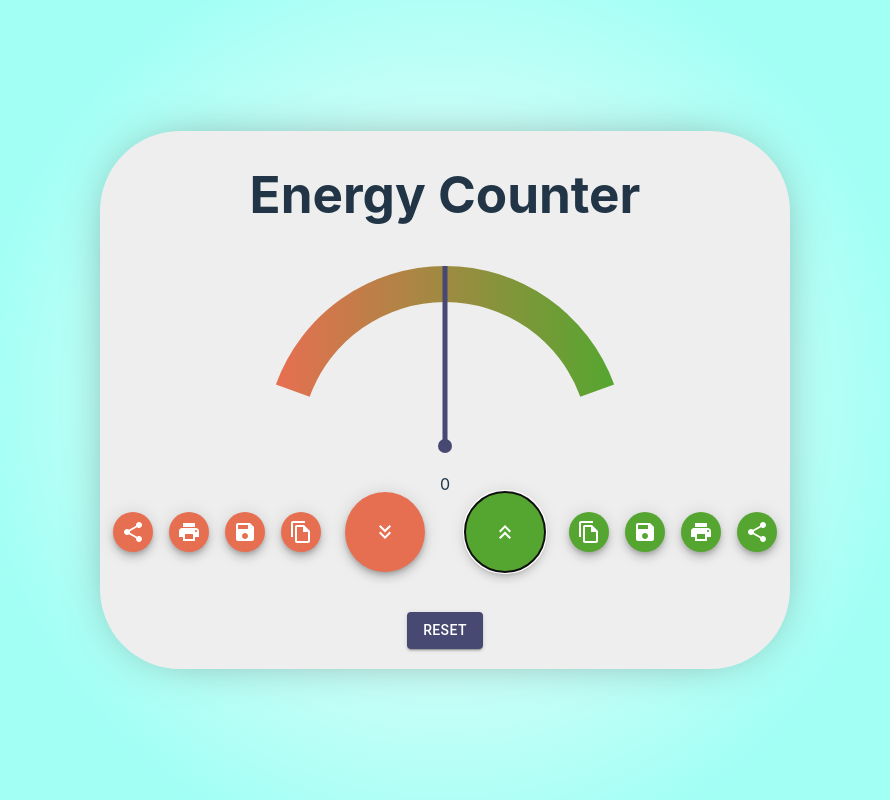
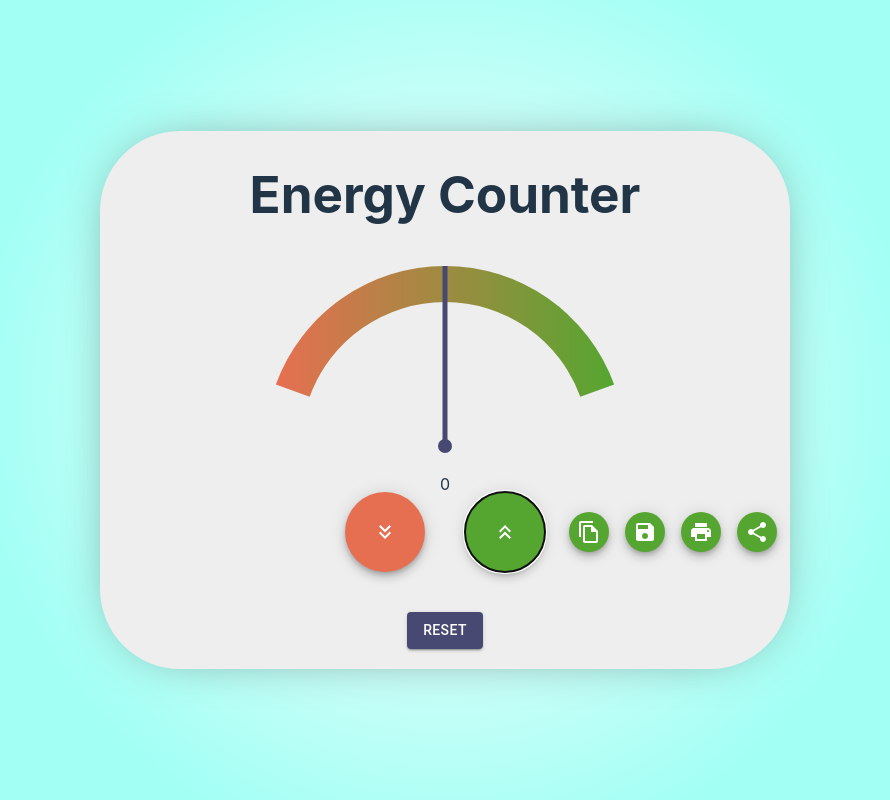
Before and after one commit to tomgame984/The-Neurons, a React (Vite) app in the folder Frontend/: page /Dashboard in a window 1280 px wide. Both pictures are taken after a click on the button 700 px from the left and 532 px from the top of the page. Shown: the whole page, without its empty margins (195-1085 px from the left). Built offline with nearby package versions, Linux system fonts and the light colour scheme.

Commit message:
buttons and form working

```diff
--- a/Frontend/src/components/ActivityForm.jsx
+++ b/Frontend/src/components/ActivityForm.jsx
@@ -1,20 +1,23 @@
 import React, { useState } from "react";
 import TextField from "@mui/material/TextField";
-import IconButton from '@mui/material/IconButton';
-import CloseIcon from '@mui/icons-material/Close';
+import IconButton from "@mui/material/IconButton";
+import CloseIcon from "@mui/icons-material/Close";
 import Box from "@mui/material/Box";
 
 const ActivityForm = (props) => {
-
   if (props.open == true) {
     return (
       <>
-                <Box sx={{bgcolor:"#ddd", borderRadius:"30px", padding:"10px"}}>
-                    <h2 style={{marginTop:"-5px"}}>Log Activity</h2>
-                    <IconButton onClick={set == false}>
+        <Box sx={{ bgcolor: "#ddd", borderRadius: "30px", padding: "10px" }}>
+          <h2 style={{ marginTop: "-5px" }}>Log Activity</h2>
+          <IconButton onClick={() => props.handleOpen()}>
             <CloseIcon />
           </IconButton>
-                    <TextField id="outlined-basic" label="Description" variant="outlined"></TextField>
+          <TextField
+            id="outlined-basic"
+            label="Description"
+            variant="outlined"
+          ></TextField>
         </Box>
       </>
     );
--- a/Frontend/src/components/Buttons.jsx
+++ b/Frontend/src/components/Buttons.jsx
@@ -9,10 +9,9 @@ import FileCopyIcon from "@mui/icons-material/FileCopyOutlined";
 import SaveIcon from "@mui/icons-material/Save";
 import PrintIcon from "@mui/icons-material/Print";
 import ShareIcon from "@mui/icons-material/Share";
+import KeyboardDoubleArrowDownIcon from "@mui/icons-material/KeyboardDoubleArrowDown";
+import KeyboardDoubleArrowUpIcon from "@mui/icons-material/KeyboardDoubleArrowUp";
 import Box from "@mui/material/Box";
-import KeyboardDoubleArrowDownIcon from "@mui/icons-material/KeyboardDoubleArrowDown"
-import KeyboardDoubleArrowUpIcon from "@mui/icons-material/KeyboardDoubleArrowUp"
-
 
 const actions = [
   { icon: <FileCopyIcon />, name: "Copy" },
@@ -22,11 +21,21 @@ const actions = [
 ];
 
 const Buttons = (props) => {
+  const [openButton1, setOpenButton1] = useState(false);
+  const [openButton2, setOpenButton2] = useState(false);
 
-  const [open, setOpen] = useState(false);
-
-  const handleOpen = (event) => {
-  setOpen(!open);
+  const handleOpenButton = (buttonNum) => {
+    if (buttonNum === 1) {
+      if (openButton2 === true && openButton1 === false) {
+        setOpenButton2(false);
+      }
+      setOpenButton1(!openButton1);
+    } else if (buttonNum === 2) {
+      if (openButton2 === false && openButton1 === true) {
+        setOpenButton1(false);
+      }
+      setOpenButton2(!openButton2);
+    }
   };
 
   const incrementCounter = () => {
@@ -44,10 +53,10 @@ const Buttons = (props) => {
   return (
     <Box sx={{ height: 100, transform: "translateZ(0px)", flexGrow: 1 }}>
       <SpeedDial
-        onClick={handleOpen}
-        open={open}
+        onClick={() => handleOpenButton(1)}
+        open={openButton1}
         ariaLabel="Power Up"
-        sx={{ position: "absolute", bottom: 40, left: 320, color: "#55A630"}}
+        sx={{ position: "absolute", bottom: 40, left: 320, color: "#55A630" }}
         FabProps={{
           sx: {
             bgcolor: "#55A630",
@@ -63,21 +72,28 @@ const Buttons = (props) => {
       >
         {actions.map((action) => (
           <SpeedDialAction
-          sx={{color: 'white', backgroundColor: '#55A630', "&:hover": {bgcolor: "#55A630"}}}
+            sx={{
+              color: "white",
+              backgroundColor: "#55A630",
+              "&:hover": { bgcolor: "#55A630" },
+            }}
             key={action.name}
             icon={action.icon}
             tooltipTitle={action.name}
-            onClick={() => {incrementCounter(); props.setOpen(true)}}
+            onClick={() => {
+              incrementCounter();
+              props.handleOpen();
+            }}
             data-testid="speed-dial-action-Increase Speed"
           />
         ))}
       </SpeedDial>
 
       <SpeedDial
-        onClick={handleOpen}
-        open={open}
+        onClick={() => handleOpenButton(2)}
+        open={openButton2}
         ariaLabel="Power Down"
-        sx={{ position: "absolute", bottom: 40, right: 320}}
+        sx={{ position: "absolute", bottom: 40, right: 320 }}
         FabProps={{
           sx: {
             bgcolor: "#E76F51",
@@ -93,12 +109,19 @@ const Buttons = (props) => {
       >
         {actions.map((action) => (
           <SpeedDialAction
-          className="powerdown"
-            sx={{color: 'white', backgroundColor: '#E76F51', "&:hover": {bgcolor: "#E76F51"}}}
+            className="powerdown"
+            sx={{
+              color: "white",
+              backgroundColor: "#E76F51",
+              "&:hover": { bgcolor: "#E76F51" },
+            }}
             key={action.name}
             icon={action.icon}
             tooltipTitle={action.name}
-            onClick={() => {decrementCounter(); props.setOpen(true)}}
+            onClick={() => {
+              decrementCounter();
+              props.handleOpen();
+            }}
             data-testid="speed-dial-action-Decrease Speed"
           />
         ))}
--- a/Frontend/src/pages/Dashboard.jsx
+++ b/Frontend/src/pages/Dashboard.jsx
@@ -9,6 +9,10 @@ import ActivityForm from "../components/ActivityForm";
 export const Dashboard = () => {
   const [count, setCount] = useState(0);
   const [open, setOpen] = useState(false);
+
+  const handleOpen = () => {
+    setOpen(!open)
+  }
 
   return (
     <Container
@@ -25,8 +29,8 @@ export const Dashboard = () => {
       <div>
         <h1 style={{ textAlign: "center" }}>Energy Counter</h1>
         <Gauge setCount={setCount} count={count} />
-        <Buttons setCount={setCount} count={count} setOpen={setOpen} id="buttons"/>
-        <ActivityForm open={open} setOpen={setOpen}></ActivityForm>
+        <Buttons setCount={setCount} count={count} open={open} handleOpen={handleOpen} id="buttons"/>
+        <ActivityForm open={open} handleOpen={handleOpen}></ActivityForm>
         <ResetButton setCount={setCount} />
       </div>
     </Container>
```
Lines whose indentation alone changed are shown as unchanged.
